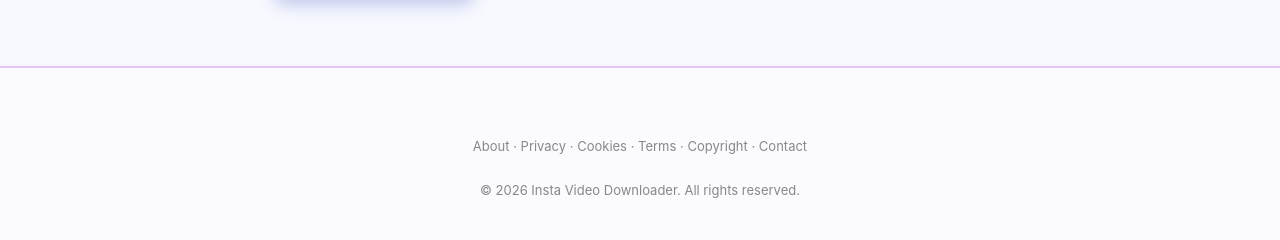
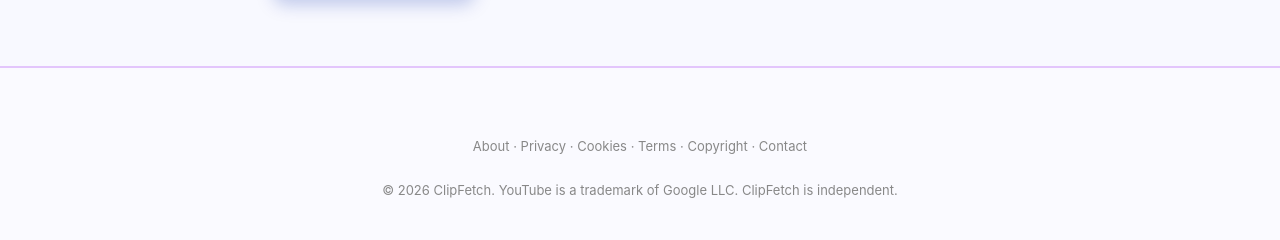
Before and after one commit to 01abhiiii-art/insta-video-downloader, a Flask app: page /faq in a window 1280 px wide. Shown: the part 611-851 px from the top of the page. Run offline with Flask 3, Linux system fonts and the light colour scheme; some libraries are stand-ins or nearby versions.

Commit message:
Enhance info.html with SEO improvements
Updated the meta description and added a canonical link. Modified copyright notice.

```diff
--- a/templates/info.html
+++ b/templates/info.html
@@ -3,7 +3,8 @@
 <head>
     <meta charset="utf-8">
     <meta name="viewport" content="width=device-width, initial-scale=1">
-    <meta name="description" content="{{ heading }}">
+    <meta name="description" content="{{ heading }} | ClipFetch">
+    <link rel="canonical" href="{{ request.base_url }}">
     <title>{{ title }}</title>
     <link rel="icon" href="{{ url_for('static', filename='clipfetch-favicon.svg') }}" type="image/svg+xml">
     <link rel="stylesheet" href="{{ url_for('static', filename='style.css') }}">
@@ -33,7 +34,7 @@
     </main>
     <footer>
         <p><a href="/about">About</a> · <a href="/privacy">Privacy</a> · <a href="/cookies">Cookies</a> · <a href="/terms">Terms</a> · <a href="/copyright">Copyright</a> · <a href="/contact">Contact</a></p>
-        <p>© 2026 Insta Video Downloader. All rights reserved.</p>
+        <p>© 2026 ClipFetch. YouTube is a trademark of Google LLC. ClipFetch is independent.</p>
     </footer>
 </body>
 </html>
```
